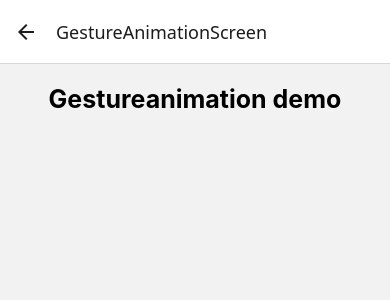
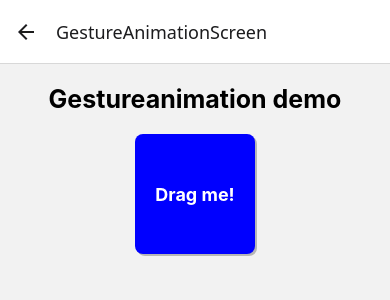
Before and after one commit to dedJack/SecondNative, a React Native app: screen /GestureAnimationScreen in a window 390 px wide. Shown: the top 300 px of the page. Built offline with nearby package versions, Linux system fonts and the light colour scheme.

Commit message:
Applied Gesture handler by creating gesturePlayGround

```diff
--- a/src/Animations/Gestureanimationdemo.tsx
+++ b/src/Animations/Gestureanimationdemo.tsx
@@ -1,10 +1,42 @@
-import React from 'react';
-import {StyleSheet, Text, View} from 'react-native';
+import React, {useRef} from 'react';
+import {Animated, PanResponder, StyleSheet, Text, View} from 'react-native';
 
 const Gestureanimationdemo: React.FC = () => {
+  const pan = useRef(new Animated.ValueXY()).current;
+
+  const panResponder = PanResponder.create({
+
+//  👇 Start responder on tap
+    onStartShouldSetPanResponder: () => true,
+
+// ✋ Movement
+    onPanResponderMove: Animated.event([
+      null,
+      {
+        dx: pan.x, // x,y are Animated.Value
+        dy: pan.y,
+      }],
+      {useNativeDriver:false}
+    ),
+
+//  🛑 Finger lifted
+    onPanResponderRelease: () => {
+// Snap back to center
+      Animated.spring(pan, {
+        toValue: {x: 0, y: 0},
+        useNativeDriver: false,
+      }).start();
+    },
+  });
+
   return (
     <View style={styles.container}>
       <Text style={styles.header}>Gestureanimation demo</Text>
+      <Animated.View
+        {...panResponder.panHandlers}
+        style={[styles.box, pan.getLayout()]}>
+        <Text style={styles.boxText}>Drag me!</Text>
+      </Animated.View>
     </View>
   );
 };
@@ -17,6 +49,29 @@ const styles = StyleSheet.create({
     fontSize: 25,
     fontWeight: 'bold',
   },
+  box: {
+    marginHorizontal: 10,
+    marginBottom: 50,
+    alignItems: 'center',
+    justifyContent: 'center',
+    borderRadius: 8,
+    height: 120,
+    width: 120,
+    marginVertical: 20,
+    shadowColor: 'black',
+    shadowOffset: {
+      width: 2,
+      height: 2,
+    },
+    shadowOpacity: 0.25,
+    elevation: 5,
+    backgroundColor: '#0000ff',
+  },
+  boxText: {
+    fontSize: 18,
+    fontWeight: 'bold',
+    color: 'white',
+  },
 });
 
 export default Gestureanimationdemo;
```
